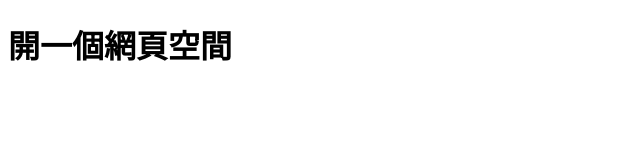
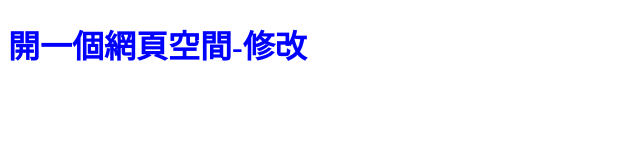
Before and after one commit to huangszuwei/productShop, a plain HTML site: page index.html in a window 1280 px wide. Shown: the whole page, without its empty margins (0-640 px from the left). Drawn offline with Linux system fonts and the light colour scheme.

Commit message:
新增CSS樣式

```diff
--- a/index.html
+++ b/index.html
@@ -4,8 +4,9 @@
     <meta charset="UTF-8">
     <meta name="viewport" content="width=device-width, initial-scale=1.0">
     <title>Document</title>
+    <link rel="stylesheet" href="style.css">
 </head>
 <body>
-    <h1>開一個網頁空間</h1>
+    <h1>開一個網頁空間-修改</h1>
 </body>
 </html>
--- /dev/null
+++ b/style.css
@@ -0,0 +1,3 @@
+h1{
+    color: blue;
+}
```
